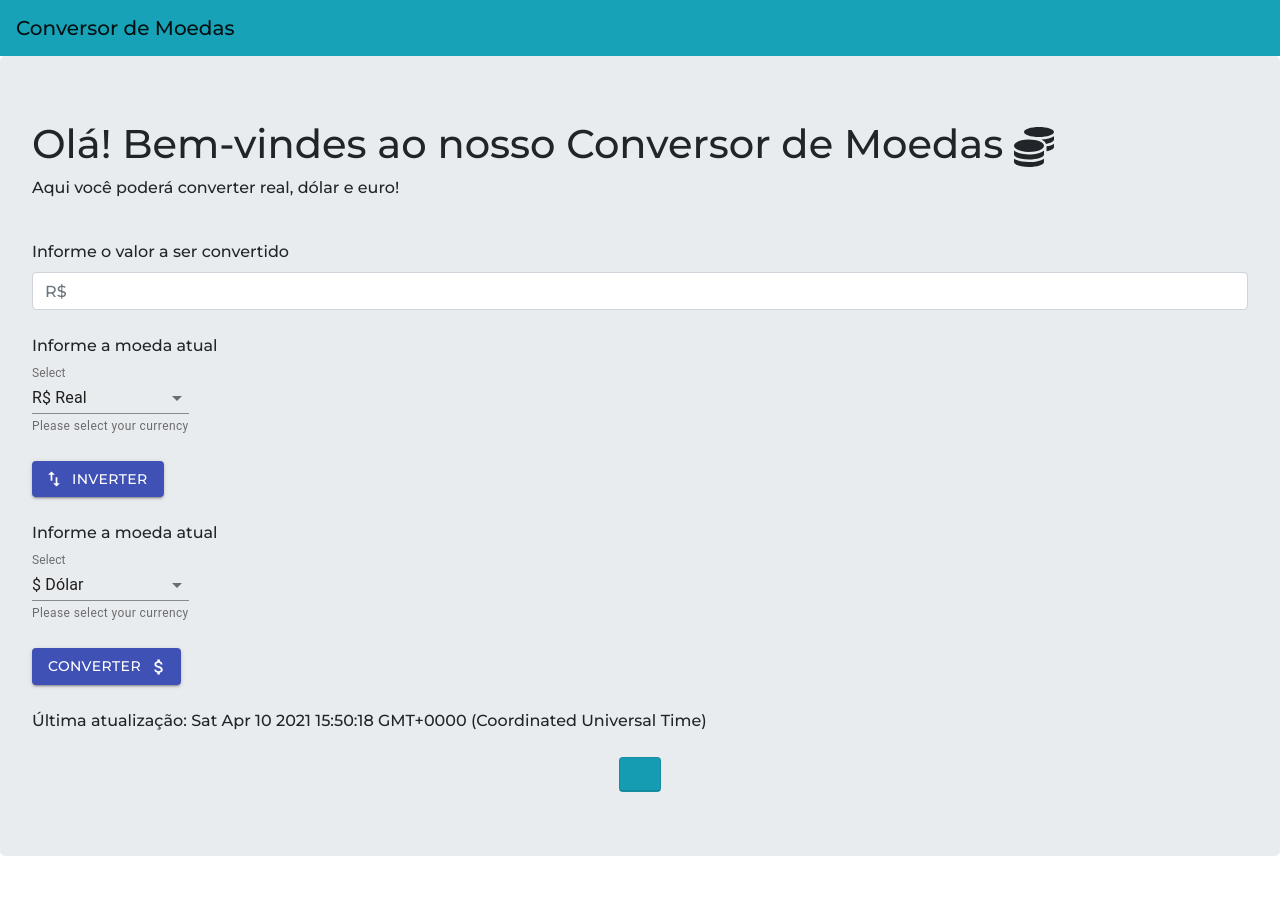
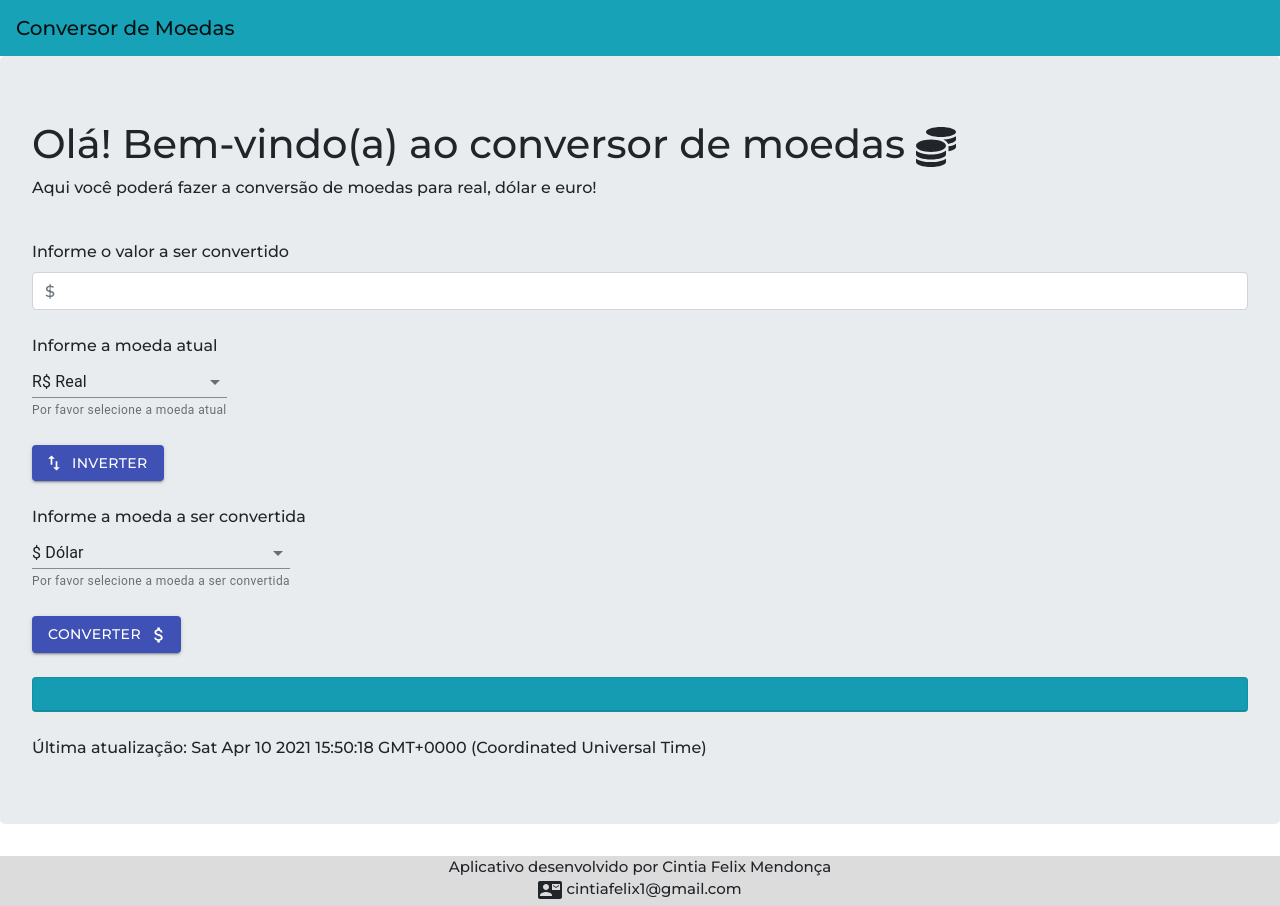
Before and after one commit to CintiaF5/conversor-moedas, a React (Create React App) app: page / in a window 1280 px wide. Built offline with nearby package versions, Linux system fonts and the light colour scheme.

Commit message:
atualizado

```diff
--- a/package.json
+++ b/package.json
@@ -1,4 +1,5 @@
 {
+  "homepage": "https://cintiaf5.github.io/cambio",
   "name": "cambio",
   "version": "0.1.0",
   "private": true,
@@ -18,6 +19,8 @@
     "web-vitals": "^1.1.1"
   },
   "scripts": {
+    "predeploy": "npm run build",
+    "deploy": "gh-pages -d build",
     "start": "react-scripts start",
     "build": "react-scripts build",
     "test": "react-scripts test",
@@ -40,5 +43,8 @@
       "last 1 firefox version",
       "last 1 safari version"
     ]
+  },
+  "devDependencies": {
+    "gh-pages": "^3.1.0"
   }
 }
--- a/src/App.css
+++ b/src/App.css
@@ -8,3 +8,13 @@
 .Navbar.Brand{
     font-family:'Montserrat:wgh', sans-serif;
 }
+
+footer{
+    background: #DCDCDC;
+    font-size: 15px;
+    width: 100%;
+    height: 50px;
+    right: auto;
+    left: auto;
+    text-align: center;
+    }
--- a/src/App.js
+++ b/src/App.js
@@ -13,8 +13,11 @@ import Icon from "@material-ui/core/Icon";
 import AttachMoneyIcon from "@material-ui/icons/AttachMoney";
 import SwapVertIcon from '@material-ui/icons/SwapVert';
 import MenuItem from '@material-ui/core/MenuItem';
-import Select from '@material-ui/core/Select';
 import TextField from '@material-ui/core/TextField';
+import Input from '@material-ui/core/Input';
+import InputLabel from '@material-ui/core/InputLabel';
+import InputAdornment from '@material-ui/core/InputAdornment';
+import ContactMailIcon from '@material-ui/icons/ContactMail';
 
 function App() {
   const [valor, setValor] = useState(""); /* const é uma variável de valor fixo, somente para leitura, então vamos utilizar para ler a moeda que o user colocar */
@@ -71,16 +74,25 @@ function App() {
       </Navbar>
       <Jumbotron>
         <h1>
-          Olá! Bem-vindes ao nosso Conversor de Moedas <FaCoins />
+          Olá! Bem-vindo(a) ao conversor de moedas <FaCoins />
         </h1>
-        <p>Aqui você poderá converter real, dólar e euro!</p>
+        <p>Aqui você poderá fazer a conversão de moedas para real, dólar e euro!</p>
         <br></br>
         <Form>
+        {/* <FormControl fullWidth className={classes.margin}>
+          <InputLabel htmlFor="standard-adornment-amount">Amount</InputLabel>
+          <Input
+            id="standard-adornment-amount"
+            value={values.amount}
+            onChange={handleChange('amount')}
+            startAdornment={<InputAdornment position="start">$</InputAdornment>}
+          />
+        </FormControl> */}
           <Form.Label>Informe o valor a ser convertido</Form.Label>
           <FormControl
             type="text"
             value={valor}
-            placeholder="R$"
+            placeholder="$"
             onChange={(event) => setValor(event.target.value)}
           />
           <br></br>
@@ -89,10 +101,10 @@ function App() {
           <TextField
           id="standard-select-currency1"
           select
-          label="Select"
+          label=""
           value={tipoMoeda1}
           onChange={(event) => setTipo1Moeda(event.target.value)}
-          helperText="Please select your currency"
+          helperText="Por favor selecione a moeda atual"
         >
           {tiposMoedas.map((option) => ( /* .map, percorre o array de tipo de moedas e cria o menu de itens */
             <MenuItem key={option.value} value={option.value}>
@@ -100,19 +112,6 @@ function App() {
             </MenuItem>
           ))}
         </TextField>
-
-          {/* <Select
-          labelId="demo-simple-select-placeholder-label-label"
-          id="demo-simple-select-placeholder-label"
-          value={moeda1}
-          onChange={(event) => setMoeda1(event.target.value)}
-          displayEmpty
-          // className={classes.selectEmpty}
-        >
-          <MenuItem value={"BRL"}>Real</MenuItem>
-          <MenuItem value={"USD"}>Dólar</MenuItem>
-          <MenuItem value={"EUR"}>Euro</MenuItem>
-        </Select> */}
           <br></br>
           <br></br>
           <Button
@@ -125,28 +124,15 @@ function App() {
           </Button>
           <br></br>
           <br></br>
-          <Form.Label>Informe a moeda atual</Form.Label>
+          <Form.Label>Informe a moeda a ser convertida</Form.Label>
           <br></br>
-          {/* <Select
-          labelId="demo-simple-select-placeholder-label-label"
-          id="demo-simple-select-placeholder-label"
-          value={moeda2}
-          onChange={(event) => setMoeda2(event.target.value)}
-          displayEmpty
-          // className={classes.selectEmpty}
-        >
-
-          <MenuItem value={"BRL"}>Real</MenuItem>
-          <MenuItem value={"USD"}>Dólar</MenuItem>
-          <MenuItem value={"EUR"}>Euro</MenuItem>
-        </Select> */}
         <TextField
           id="standard-select-currency1"
           select
-          label="Select"
+          label=""
           value={tipoMoeda2}
           onChange={(event) => setTipo2Moeda(event.target.value)}
-          helperText="Please select your currency"
+          helperText="Por favor selecione a moeda a ser convertida"
         >
           {tiposMoedas.map((option) => (
             <MenuItem key={option.value} value={option.value}>
@@ -166,11 +152,6 @@ function App() {
           </Button>
           <br></br>
           <br></br>
-          <span>{`Última atualização: ${data}`}</span>
-          <br></br>
-        </Form>
-        <br></br>
-        <Row className="justify-content-center">
           <Card bg="info" className="text-center">
             <Card.Header>
               <h2>
@@ -182,8 +163,11 @@ function App() {
               <h3></h3>
             </Card.Header>
           </Card>
-        </Row>
+          <br></br>
+          <span>{`Última atualização: ${data}`}</span>
+        </Form>
       </Jumbotron>
+      <footer>Aplicativo desenvolvido por Cintia Felix Mendonça <br></br> {<ContactMailIcon/>} cintiafelix1@gmail.com</footer>
     </>
   );
 }
```
Also changed, not shown: 1 other file (tests, documents, lock files or other folders).
